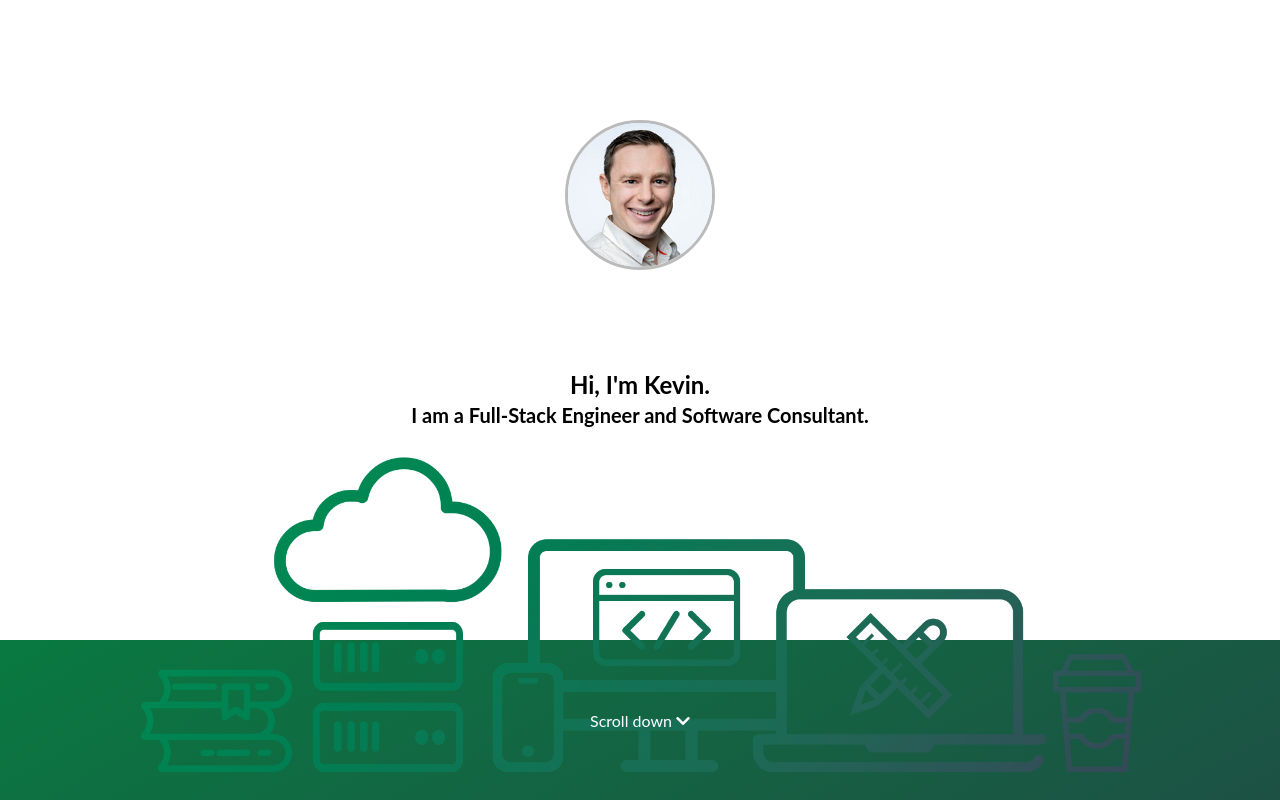
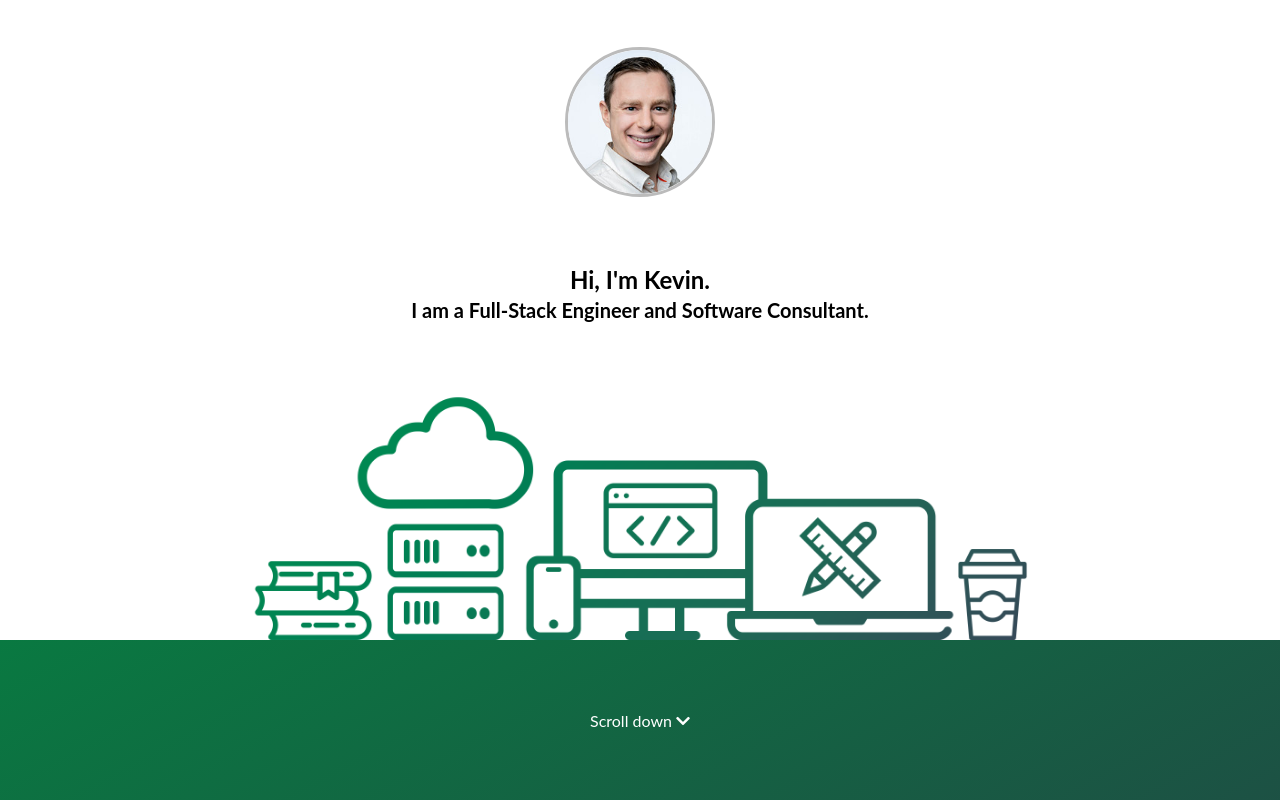
Before and after one commit to krejko/personal-site, an Angular app: page / in a window 1280 px wide. Shown: the top 800 px of the page. Built offline with nearby package versions, Linux system fonts and the light colour scheme.

Commit message:
Added style to header img

```diff
--- a/src/app/hero/hero.component.scss
+++ b/src/app/hero/hero.component.scss
@@ -12,5 +12,11 @@
   object-fit: contain;
   width: 150px;
   height: 150px;
-  margin: 120px 0 80px 0;
 }
+
+.header-img {
+  flex-shrink: 2;
+  max-height: 250px;
+  width: auto;
+  object-fit: contain;
+}
```
